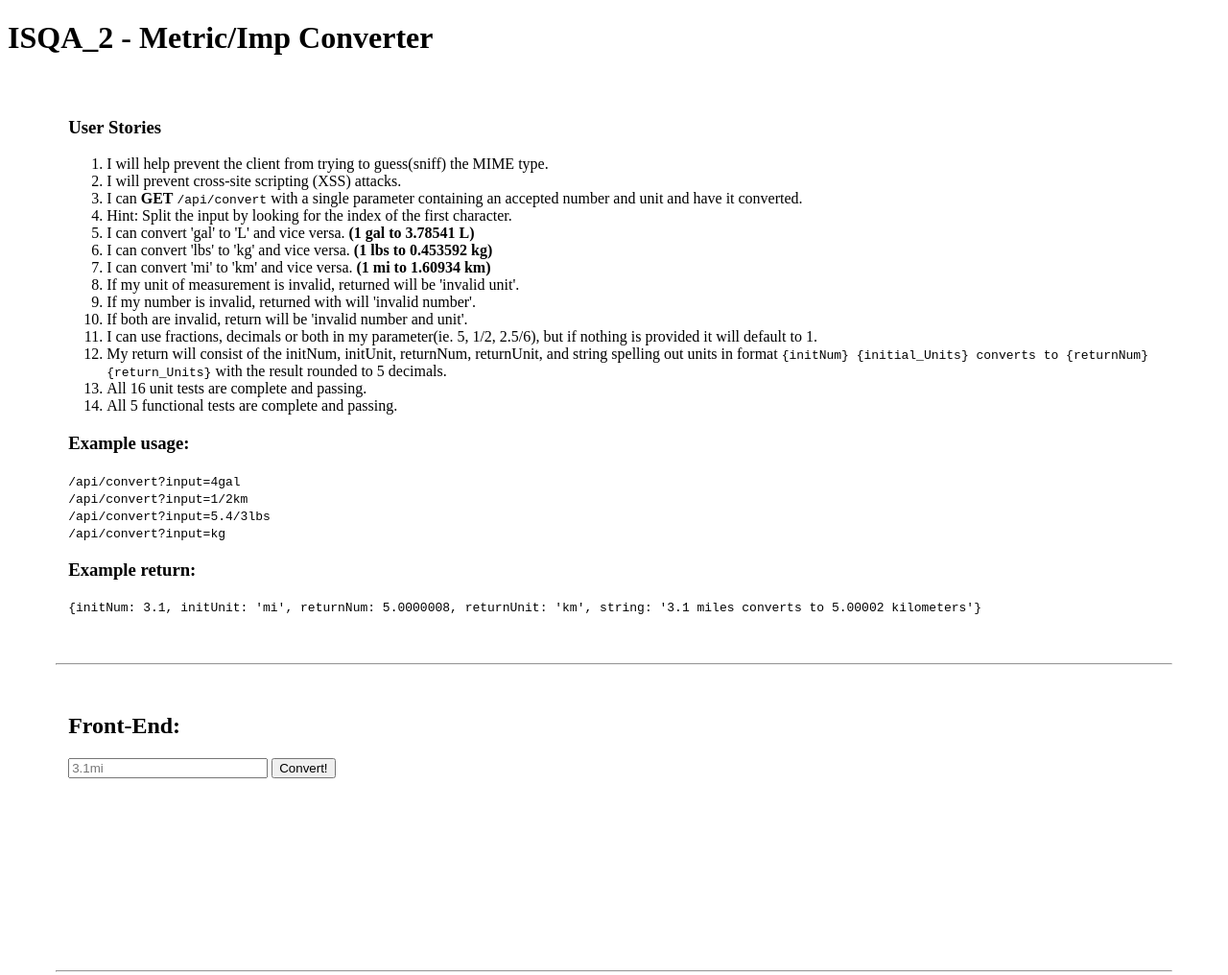
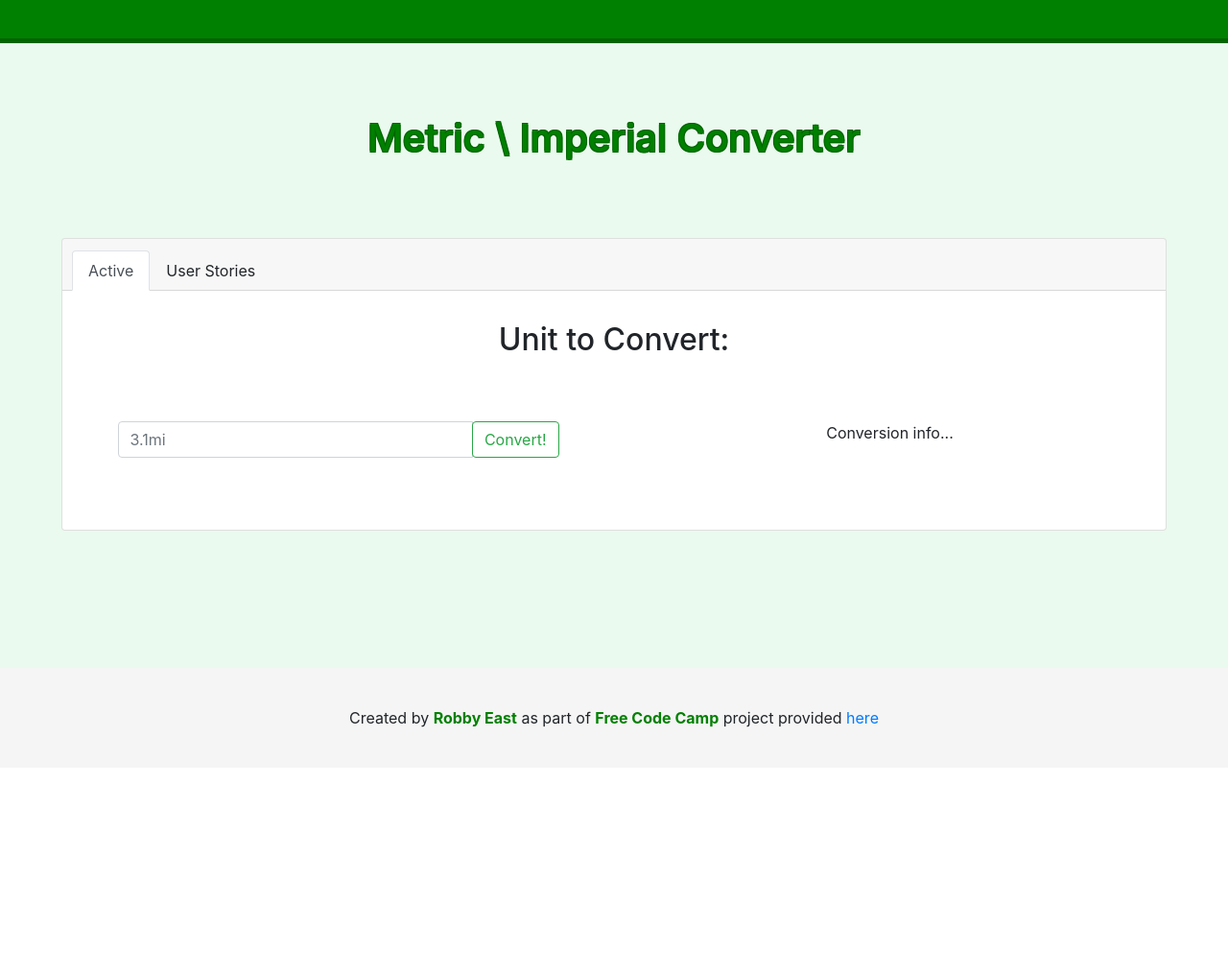
Before and after one commit to RobbyXPS/fcc_metric_imperial_converter, a website: page views/index.html in a window 1280 px wide. Shown: the whole page at 96% size. After the commit the page ends 800 px from the top, so only its background shows below. Drawn offline with nearby package versions, Linux system fonts and the light colour scheme; files that its build step writes are made by us from their sources.

Commit message:
ui updates and polish

```diff
--- a/controllers/convertHandler.js
+++ b/controllers/convertHandler.js
@@ -35,8 +35,6 @@ function handlerHelper(input){
       unit = number
       number = 1;
     }
-     // console.log('number2',number)
-    //console.log('unit2',unit)
     }
     if (has_multiple_div == 1) {
     // check if there is division needed, update number if so
--- a/public/style.css
+++ b/public/style.css
@@ -0,0 +1,62 @@
+body, html { height: 100% }
+
+.content {
+  flex: 1 0 auto; /* Prevent Chrome, Opera, and Safari from letting these items shrink to smaller than their content's default minimum size. */
+  background-color: #eafaee;
+}
+
+header {
+  background-color: green;
+  box-shadow: 0 5px 0 darkgreen;
+  height: 5vh;
+}
+
+.important-text {
+  color: green;
+  font-weight: bold;
+}
+
+#footer-container {
+  margin-bottom: 0px !important;
+  padding: 5vh;
+  background-color: #f5f5f5;
+}
+
+footer {
+  flex-shrink: 0; /* Prevent Chrome, Opera, and Safari from letting these items shrink to smaller than their content's default minimum size. */
+  background: #42A5F5;
+}
+
+.nav-item { cursor: pointer }
+
+#userstories { text-align: left }
+
+#input-container, #results-container {
+  margin: 5%;
+  width: 45%;
+}
+
+#convert { border-radius: .25rem }
+
+#input-container { border-style: none !important }
+
+h2 { margin-top: 1em !important }
+
+.card { margin: 5% }
+
+#user-story-card { padding: 5% }
+
+ol { margin: 0px !important }
+
+h3 { margin-top: 1rem !important }
+
+h1 {
+  padding: 10vh 2vh 2vh 2vh;
+  text-align: center;
+  color: green;
+  text-shadow:
+   -1px -1px 0 darkgreen,
+    1px -1px 0 darkgreen,
+    -1px 1px 0 darkgreen,
+     1px 1px 0 darkgreen;
+}
--- a/routes/api.js
+++ b/routes/api.js
@@ -39,7 +39,6 @@ module.exports = function (app) {
       let responseObj;
       if (initNumErorr == true || initUnitErorr == true) {
         return res.json(toString)
-        //res.send(toString)
       }
       else {
         responseObj = {
--- a/views/index.html
+++ b/views/index.html
@@ -1,21 +1,56 @@
 <!DOCTYPE html>
 <html>
   <head>
-    <title>Welcome to HyperDev!</title>
-    <meta name="description" content="A cool thing made with HyperDev">
+    <title>Converter | Index</title>
+    <meta name="description" content="Metric\Imperial Converter for Free Code Camp">
     <link id="favicon" rel="icon" href="https://hyperdev.com/favicon-app.ico" type="image/x-icon">
     <meta charset="utf-8">
     <meta http-equiv="X-UA-Compatible" content="IE=edge">
     <meta name="viewport" content="width=device-width, initial-scale=1">
     <link rel="stylesheet" href="./public/style.css">
+    <!-- bootstrap config-->
+    <link rel="stylesheet"
+          href="https://stackpath.bootstrapcdn.com/bootstrap/4.3.1/css/bootstrap.min.css"
+          integrity="sha384-ggOyR0iXCbMQv3Xipma34MD+dH/1fQ784/j6cY/iJTQUOhcWr7x9JvoRxT2MZw1T"
+          crossorigin="anonymous">
   </head>
-  <body>
-    <header>
-      <h1>
-        ISQA_2 - Metric/Imp Converter
-      </h1>
-    </header>
-    <div id="userstories" style="margin-left: 5%; margin-top: 5%">
+  <body class="d-flex flex-column">
+    <div class="content">
+      <header></header>
+      <h1>Metric \ Imperial Converter</h1>
+      <div class="card text-center">
+        <div class="card-header">
+          <ul class="nav nav-tabs card-header-tabs">
+          <li class="nav-item">
+            <a id="functional-tab" class="nav-link active">Active</a>
+          </li>
+          <li class="nav-item">
+            <a id="user-story-tab" class="nav-link">User Stories</a>
+          </li>
+        </ul>
+      </div>
+      <!-- card body displayed when user is on convert tab -->
+      <div id="functional-card">
+        <h2>Unit to Convert:</h2>
+          <div class="d-flex flex-row">
+            <form id="input-container" class="border">
+            <div class="input-group mb-3">
+              <input id="convertField" name="input" type="text" class="form-control" placeholder="3.1mi" aria-label="unit to convert" aria-describedby="button-addon2">
+              <div class="input-group-append">
+                <button id="convert" class="btn btn-outline-success" type="submit">Convert!</button>
+              </div>
+            </div>
+            </form>
+            <div id="results-container" class="d-flex flex-column">
+              <p id="results-placeholder" class="align-text-center">Conversion info...</p>
+              <p id="result"></p>
+              <code id="jsonResult"></code>
+            </div>
+          </div>
+      </div>
+        <!-- card body displayed when user is on user story info tab -->
+        <div id="user-story-card">
+          <div id="userstories">
             <h3>User Stories</h3>
             <ol>
               <li>I will help prevent the client from trying to guess(sniff) the MIME type.</li>
@@ -41,29 +76,36 @@
             <h3>Example return:</h3>
             <code>{initNum: 3.1, initUnit: 'mi', returnNum: 5.0000008, returnUnit: 'km', string: '3.1 miles converts to 5.00002 kilometers'}</code>
           </div>
-    <hr style="margin: 50px">
-    <div id="testui" style="margin-left: 5%">
-      <h2 style="text-align: left">Front-End:</h2>
-      <form id="convertForm" class="border">
-        <input type="text" id="convertField" name="input" placeholder="3.1mi" style="width: 200px">
-        <input id="convert" type="submit" value="Convert!">
-      </form>
-      <p id="result"></p>
-      <code id="jsonResult"></code>
         </div>
-    <hr style="margin: 50px; margin-top: 200px">
+      </div>
+    </div>
+    <footer class="footer text-center">
+      <p id="footer-container">
+        Created by <span class="important-text">Robby East</span> as part of <span class="important-text">Free Code Camp</span> project provided <a href="https://learn.freecodecamp.org/information-security-and-quality-assurance/information-security-and-quality-assurance-projects/metric-imperial-converter">here</a>
+      </p>
+    </footer>
+    <!-- bootstrap config-->
+    <!-- Optional JavaScript -->
+    <!-- jQuery first, then Popper.js, then Bootstrap JS -->
+    <script src="https://cdnjs.cloudflare.com/ajax/libs/popper.js/1.14.7/umd/popper.min.js"
+            integrity="sha384-UO2eT0CpHqdSJQ6hJty5KVphtPhzWj9WO1clHTMGa3JDZwrnQq4sF86dIHNDz0W1"
+            crossorigin="anonymous"></script>
+    <script src="https://stackpath.bootstrapcdn.com/bootstrap/4.3.1/js/bootstrap.min.js"
+            integrity="sha384-JjSmVgyd0p3pXB1rRibZUAYoIIy6OrQ6VrjIEaFf/nJGzIxFDsf4x0xIM+B07jRM"
+            crossorigin="anonymous"></script>
     <!-- Your web-app is https, so your scripts need to be too -->
     <script src="https://code.jquery.com/jquery-2.2.1.min.js"
             integrity="sha256-gvQgAFzTH6trSrAWoH1iPo9Xc96QxSZ3feW6kem+O00="
             crossorigin="anonymous"></script>
     <script>
+      // conversion handler
       $(function() {
-        $('#convertForm').submit(function() {
+        $('#input-container').submit(function() {
           event.preventDefault();
           $.ajax({
             url: '/api/convert',
             type: 'get',
-            data: $('#convertForm').serialize(),
+            data: $('#input-container').serialize(),
             success: function(data) {
               $('#result').text(data.string || data);
               $('#jsonResult').text(JSON.stringify(data));
@@ -72,5 +114,33 @@
         });
       });
    </script>
+    <script>
+      // UI handler
+      // update tabs and card body when users moves from tab to tab
+      $("#user-story-tab").click(function() {
+        $(this).addClass("active")
+        $("#functional-tab").removeClass("active")
+        $('#user-story-card').show()
+        $('#functional-card').hide()})
+      $("#functional-tab").click(function() {
+        $(this).addClass("active")
+        $("#user-story-tab").removeClass("active")
+        $('#user-story-card').hide()
+        $('#functional-card').show()
+      })
+      // make sure correct html shows on inital load
+      if ($('#user-story-tab').hasClass('active')) {
+        $('#user-story-card').show()
+        $('#functional-card').hide()
+      }
+      if ($('#functional-tab').hasClass('active')) {
+        $('#user-story-card').hide()
+        $('#functional-card').show()
+      }
+      // remove placeholder display text when doing a conversion
+      $('#convert').click(function() {
+        $('#results-placeholder').hide()
+      })
+    </script>
   </body>
 </html>
```
Also changed, not shown: README.md, server.js (line endings or trailing spaces), 1 other file. Lines whose indentation alone changed are shown as unchanged.
